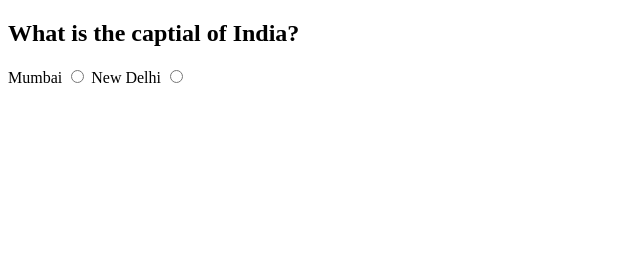
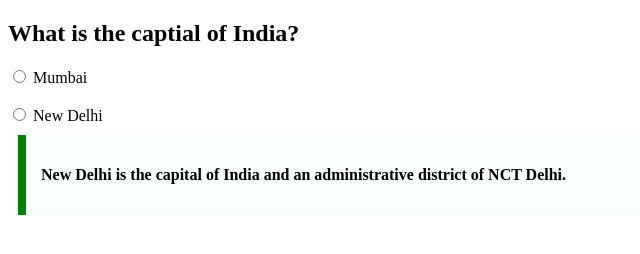
Before and after one commit to acciojob/trivia-MrMi18, a website: page main.html in a window 1280 px wide. Shown: the whole page, without its empty margins (0-640 px from the left). Drawn offline with Linux system fonts and the light colour scheme.

Commit message:
created a submission

```diff
--- a/main.html
+++ b/main.html
@@ -9,12 +9,17 @@
 <body>
 	<!-- the entire body must be written by student -->
     <h2>What is the captial of India?</h2>
+	<input type ="radio" name="capital" value="mumbai">
 	<label for ="mumbai" >Mumbai</label>
-	<input type ="radio" name="capital" value="mumbai">
+	<br><br>
+	<input type ="radio" name="capital" value="New Dehli">
 	<label for ="NewDelhi">New Delhi</label>
-	<input type ="radio" name="capital" value="NCT Dehli">
 
-
+	<blockquote cite="https://en.wikipedia.org/wiki/New_Delhi">
+		<P>
+			New Delhi is the capital of India and an administrative district of NCT Delhi.
+		</P>
+	</blockquote>
     <script type="text/javascript" src="./script.js">
 </script>
 
--- a/styles.css
+++ b/styles.css
@@ -1,2 +1,10 @@
 
 /* Your CSS Code here. */
+blockquote{
+	Max-width: 600px;
+    Margin:  10px;
+    Padding:  15px;
+    Border-left: 8px solid green;
+    Background-color:  #f8fffe;
+    Font-weight: Bold;
+}
```
